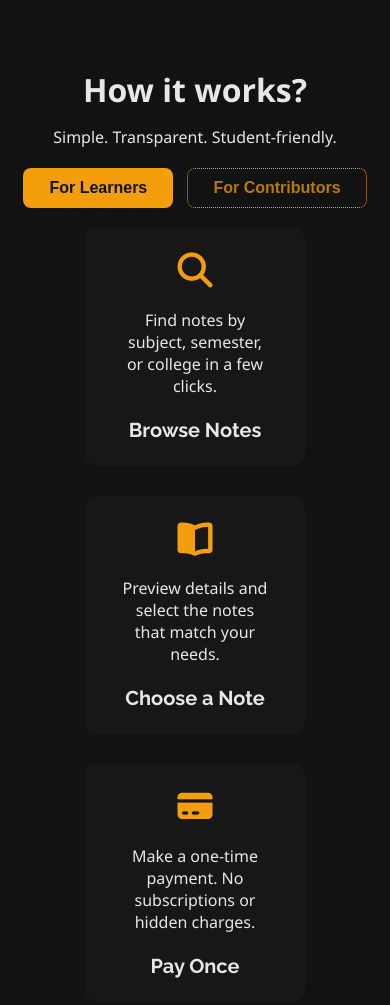
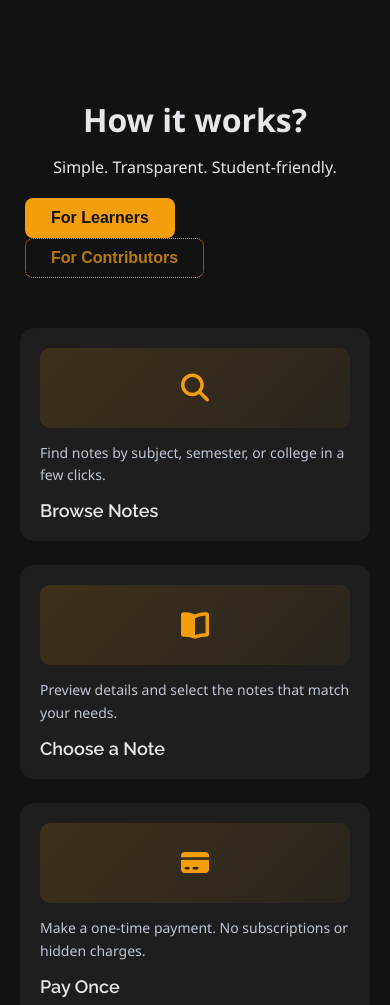
Before and after one commit to aryanX404/noteStore, a plain HTML site: page Pages/index.html in a window 390 px wide. Shown: the part 826-1831 px from the top of the page. Drawn offline with Linux system fonts and the light colour scheme; a web font is replaced by a local one.

Commit message:
Changed some layout of how it works section

```diff
--- a/CSS/style.css
+++ b/CSS/style.css
@@ -327,8 +327,10 @@ body {
     background: var(--bg-color);
     display: flex;
     flex-direction: column;
+    max-width: 1100px;
+    margin: 0px auto;
     align-items: center;
-    padding: 50px 0px;
+    padding: 80px 20px;
     border-bottom: 1px solid var(--border-color);
 }
 
@@ -346,6 +348,9 @@ body {
     font-family: var(--font-family-primary);
 }
 
+.person{
+  margin-bottom: 50px;
+}
 
 
 .person-btn{
@@ -367,59 +372,69 @@ body {
     color: var(--bg-color);
 }
 
-.step-box{
-    display: flex;
-    justify-content: center;
-    align-items: center;
-    max-width: 1100px;
-    margin: 10px auto;
-    gap: 5px;
-    padding: 10px 30px;
-
+.step-box {
+  display: grid;
+  grid-template-columns: repeat(4, 1fr);
+  gap: 24px;
 }
 
-.step-card{
+
+.step-card {
+  background: var(--surface-color);
+  border-radius: 14px;
   padding: 20px;
-    background: rgba(255,255,255,0.02);
-    border-radius: 12px;
-    padding: 24px;
-    border-radius: 12px;
-    width: 220px;
-    box-shadow: var(--shadow);
   display: flex;
   flex-direction: column;
-    align-items: center;
-    gap:15px;
+  gap: 14px;
+  box-shadow: var(--shadow);
+  transition: transform 0.25s ease, box-shadow 0.25s ease;
 }
 
-.step-logo i{
-    font-size: 35px;
+.step-card:hover {
+  transform: translateY(-4px);
+  box-shadow: 0 12px 30px rgba(0, 0, 0, 0.35);
+}
+
+
+.step-logo {
+  height: 80px;
+  border-radius: 10px;
+  background: linear-gradient(
+    135deg,
+    rgba(245, 158, 11, 0.15),
+    rgba(245, 158, 11, 0.05)
+  );
+
+  display: flex;
+  align-items: center;
+  justify-content: center;
+}
+
+.step-logo i {
+  font-size: 28px;
   color: var(--accent-orange);
 }
 
-.passive-logo i{
+.passive-logo i {
   color: var(--text-disabled);
 }
 
-.step-data{
-    text-align: center;
-    height: 100px;
-    display: flex;
-    padding: 10px 10px;
-    justify-content: center;
-    align-items: center;
-    border-radius: 5%;
+
+.step-data {
+  font-size: 14px;
+  line-height: 1.6;
+  color: var(--text-medium);
 }
 
-.step-title{
-    font-size: 20px;
-    font-weight: 700;
+
+.step-title {
+  font-size: 18px;
+  font-weight: 600;
+  color: var(--text-high);
   font-family: var(--font-family-primary);
 }
-.arrow i{
-    font-size: 30px;
-    color: var(--accent-orange);
-}
+
+
 
 .result{
     padding: 20px 0px;
@@ -1013,12 +1028,7 @@ body {
 
 /* For Responsiveness */
 @media (max-width: 1200px) {
-    .step-box{
-        flex-wrap: wrap;
-        gap: 30px;
-    }
-
-    .result{
+  .result {
     flex-direction: column;
     gap: 15px;
   }
@@ -1028,18 +1038,13 @@ body {
   .notes-grid {
     grid-template-columns: repeat(2, 1fr);
   }
-}
-
-@media (max-width: 640px) {
-  .notes-grid {
-    grid-template-columns: 1fr;
+  .step-box{
+    grid-template-columns: repeat(2, 1fr);
   }
 }
 
 @media (max-width: 900px) {
-  .trust-grid {
-    grid-template-columns: 1fr;
-  }
+  .trust-grid,
   .audience-grid {
     grid-template-columns: 1fr;
   }
@@ -1052,6 +1057,7 @@ body {
   .footer-brand p {
     max-width: 100%;
   }
+
   .navbar {
     padding: 0 20px;
   }
@@ -1062,35 +1068,7 @@ body {
 }
 
 @media (max-width: 700px) {
-  .nav-list {
-    display: none;
-  }
-
-  .signup {
-    display: block;
-  }
-}
-
-@media (max-width: 768px) {
-
-  /* Hide nav items */
-  .nav-list {
-    display: none;
-  }
-
-  /* Hide signup button */
-  .signup {
-    display: none;
-  }
-
-  /* Show hamburger */
-  .hamburger {
-    display: flex;
-  }
-}
-
-
-@media (max-width: 768px) {
+  /* Navbar */
   .nav-list,
   .signup {
     display: none;
@@ -1099,4 +1077,12 @@ body {
   .hamburger {
     display: flex;
   }
+
+  .notes-grid {
+    grid-template-columns: 1fr;
   }
+
+  .step-box{
+    grid-template-columns: 1fr;
+  }
+}
```
Lines whose indentation alone changed are shown as unchanged.
